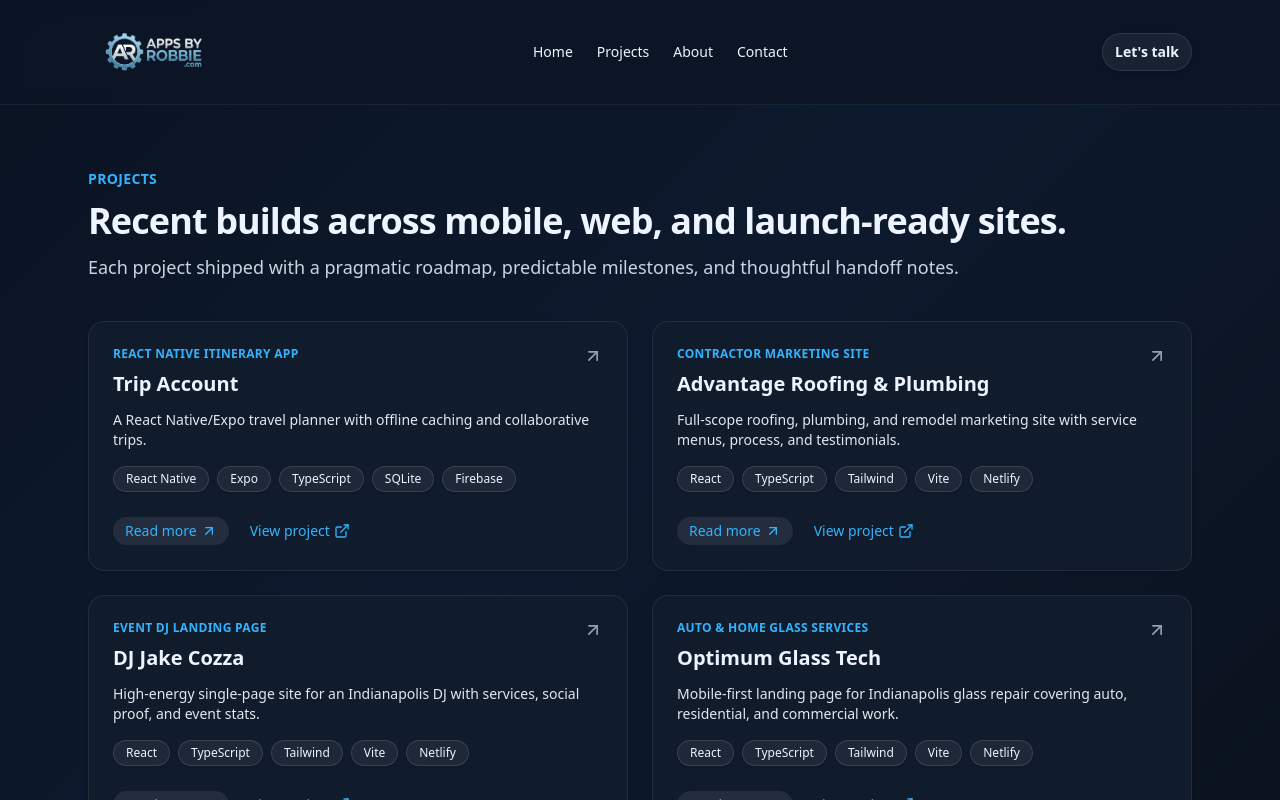
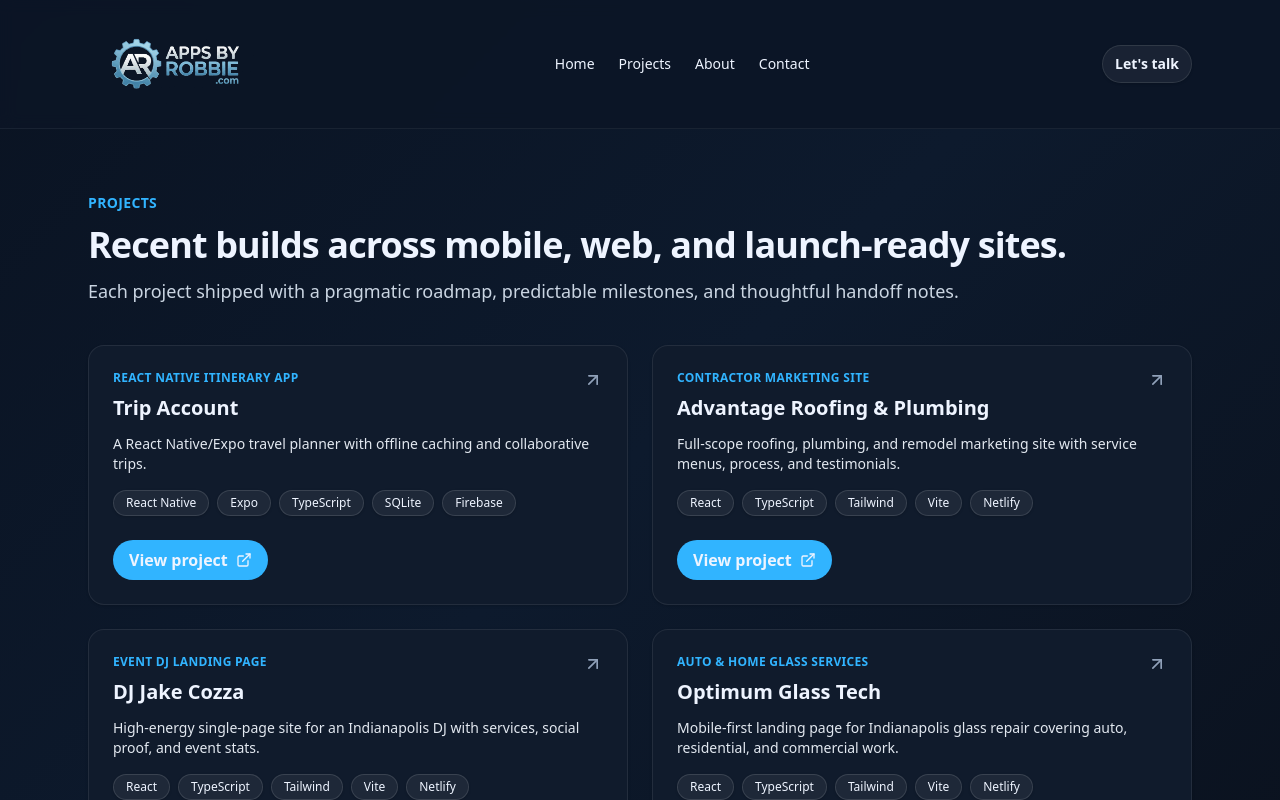
Before and after one commit to im8kapps/apps-by-robbie, a Next.js app: page /projects in a window 1280 px wide. Shown: the top 800 px of the page. Built offline with nearby package versions, Linux system fonts and the light colour scheme.

Commit message:
feat: update timeline entry and improve project card link styling

```diff
--- a/app/about/page.tsx
+++ b/app/about/page.tsx
@@ -28,8 +28,8 @@
 
 const timeline = [
   {
-    year: "2016",
-    title: "Started shipping mobile apps",
+    year: "2011",
+    title: "Started my degree program",
     detail: "Built my first React Native app for a local nonprofit’s volunteers.",
   },
   {
--- a/components/contact-form.tsx
+++ b/components/contact-form.tsx
@@ -4,8 +4,6 @@
 import { Button } from "./button";
 
 type FormStatus = "idle" | "submitting" | "success" | "error";
-
-const budgets = ["$3k - $8k", "$8k - $20k", "$20k+", "Not sure yet"];
 
 export function ContactForm() {
   const [status, setStatus] = useState<FormStatus>("idle");
@@ -89,19 +87,6 @@
       </div>
       <div>
         <label className="block text-sm font-medium text-[var(--brand-navy)]">
-          Project budget
-        </label>
-        <select
-          name="budget"
-          className="mt-2 w-full rounded-xl border border-[rgba(255,255,255,0.08)] bg-[rgba(255,255,255,0.04)] px-4 py-3 text-sm text-[var(--brand-navy)] shadow-sm focus:border-[var(--brand-blue)] focus:outline-none focus:ring-1 focus:ring-[var(--brand-blue)] focus:ring-opacity-30"
-        >
-          {budgets.map((budget) => (
-            <option key={budget}>{budget}</option>
-          ))}
-        </select>
-      </div>
-      <div>
-        <label className="block text-sm font-medium text-[var(--brand-navy)]">
           What are you building?
         </label>
         <textarea
--- a/components/project-card.tsx
+++ b/components/project-card.tsx
@@ -36,17 +36,10 @@
           <TagBadge key={item} label={item} />
         ))}
       </div>
-      <div className="mt-6 flex items-center gap-3 text-sm font-medium text-[var(--brand-blue)]">
-        <Link
-          href={`/projects/${project.slug}`}
-          className="inline-flex items-center gap-1 rounded-full bg-[rgba(255,255,255,0.08)] px-3 py-1 text-[var(--brand-blue)] transition group-hover:bg-[rgba(255,255,255,0.12)]"
-        >
-          Read more
-          <ArrowUpRight className="h-4 w-4" />
-        </Link>
+      <div className="mt-6">
         <Link
           href={project.link}
-          className="inline-flex items-center gap-1 rounded-full border border-transparent px-2 py-1 text-[var(--brand-navy)] transition hover:text-[var(--brand-blue)]"
+          className="inline-flex items-center gap-2 rounded-full bg-[var(--brand-blue)] px-4 py-2 font-semibold text-white transition hover:bg-[var(--brand-orange)] hover:shadow-lg"
         >
           View project
           <ExternalLink className="h-4 w-4" />
--- a/components/site-header.tsx
+++ b/components/site-header.tsx
@@ -24,7 +24,7 @@
             alt="Apps by Robbie"
             width={280}
             height={76}
-            className="h-18 w-auto rounded-md"
+            className="h-24 w-auto rounded-md"
             priority
           />
         </Link>
```
Also changed, not shown: app/page.tsx (+2 -11 lines).
